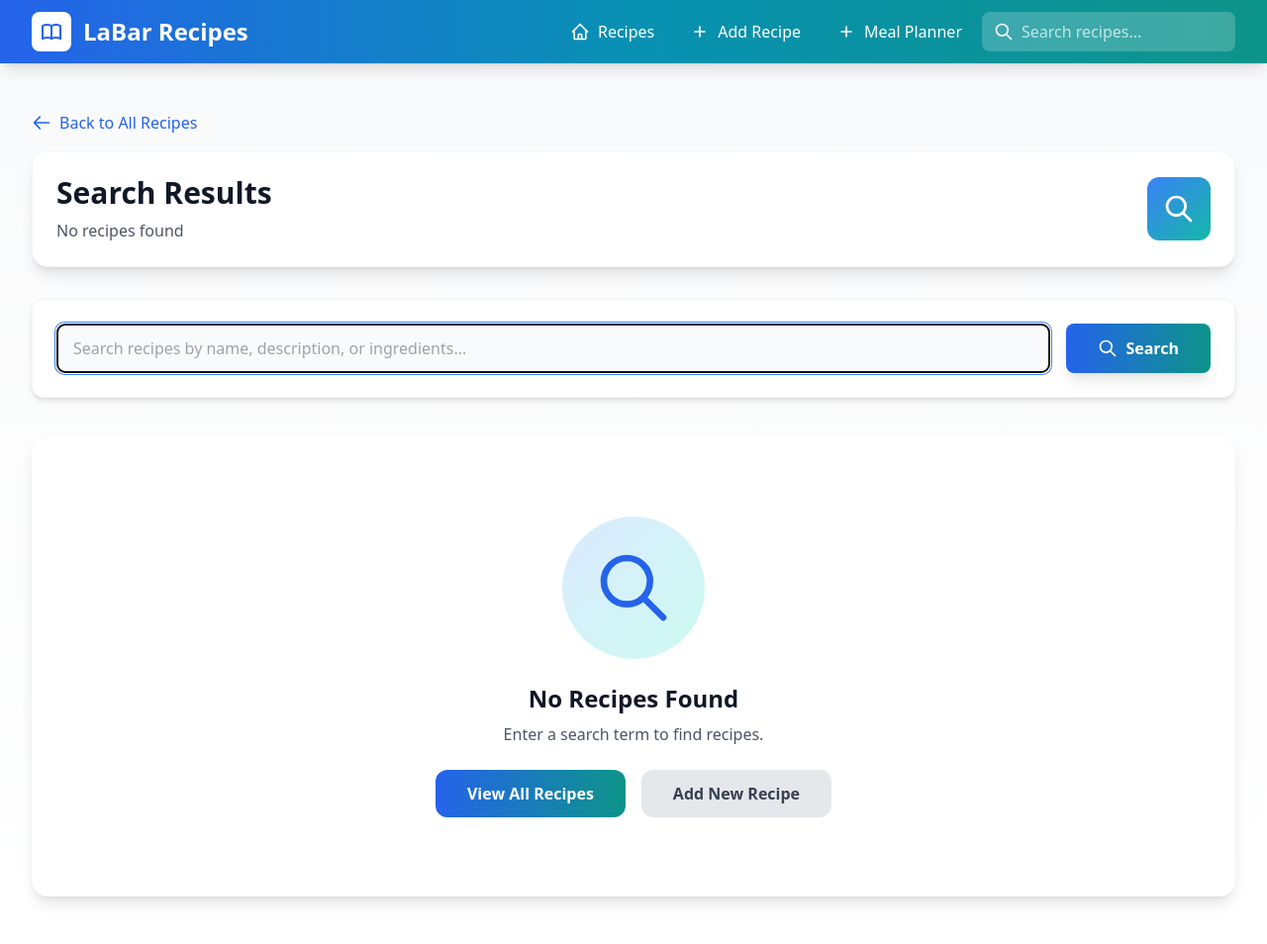
After one commit to DevLaBario/food-application, a Django app: page /food_application/search/ in a window 1280 px wide. The commit adds this page. Shown: the whole page at 99% size. Run offline with Django 5.2, Linux system fonts and the light colour scheme; some libraries are stand-ins or nearby versions.

Commit message:
Impleneted working search bar functionaltiy and the search results page

```diff
--- a/food_application/static/food_application/output.css
+++ b/food_application/static/food_application/output.css
@@ -1342,6 +1342,10 @@ video {
 
 /* You can add custom component styles here */
 
+.pointer-events-none {
+  pointer-events: none;
+}
+
 .static {
   position: static;
 }
@@ -1362,6 +1366,10 @@ video {
   inset: 0px;
 }
 
+.left-3 {
+  left: 0.75rem;
+}
+
 .left-4 {
   left: 1rem;
 }
@@ -1376,6 +1384,10 @@ video {
 
 .top-0 {
   top: 0px;
+}
+
+.top-2\.5 {
+  top: 0.625rem;
 }
 
 .top-3 {
@@ -1559,6 +1571,10 @@ video {
   width: 1.5rem;
 }
 
+.w-64 {
+  width: 16rem;
+}
+
 .w-8 {
   width: 2rem;
 }
@@ -1583,6 +1599,10 @@ video {
   max-width: 80rem;
 }
 
+.max-w-md {
+  max-width: 28rem;
+}
+
 .max-w-none {
   max-width: none;
 }
@@ -1621,6 +1641,10 @@ video {
 
 .justify-between {
   justify-content: space-between;
+}
+
+.gap-20 {
+  gap: 5rem;
 }
 
 .gap-4 {
@@ -1738,6 +1762,10 @@ video {
   background-color: rgb(255 255 255 / var(--tw-bg-opacity, 1));
 }
 
+.bg-white\/20 {
+  background-color: rgb(255 255 255 / 0.2);
+}
+
 .bg-opacity-95 {
   --tw-bg-opacity: 0.95;
 }
@@ -1925,6 +1953,10 @@ video {
   padding: 0.75rem;
 }
 
+.p-4 {
+  padding: 1rem;
+}
+
 .p-6 {
   padding: 1.5rem;
 }
@@ -1987,6 +2019,10 @@ video {
   padding-bottom: 0.75rem;
 }
 
+.pl-10 {
+  padding-left: 2.5rem;
+}
+
 .pl-8 {
   padding-left: 2rem;
 }
@@ -2151,6 +2187,14 @@ video {
 .text-white {
   --tw-text-opacity: 1;
   color: rgb(255 255 255 / var(--tw-text-opacity, 1));
+}
+
+.placeholder-white\/70::-moz-placeholder {
+  color: rgb(255 255 255 / 0.7);
+}
+
+.placeholder-white\/70::placeholder {
+  color: rgb(255 255 255 / 0.7);
 }
 
 .opacity-0 {
@@ -2173,6 +2217,15 @@ video {
   --tw-shadow: 0 4px 6px -1px rgb(0 0 0 / 0.1), 0 2px 4px -2px rgb(0 0 0 / 0.1);
   --tw-shadow-colored: 0 4px 6px -1px var(--tw-shadow-color), 0 2px 4px -2px var(--tw-shadow-color);
   box-shadow: var(--tw-ring-offset-shadow, 0 0 #0000), var(--tw-ring-shadow, 0 0 #0000), var(--tw-shadow);
+}
+
+.outline-none {
+  outline: 2px solid transparent;
+  outline-offset: 2px;
+}
+
+.filter {
+  filter: var(--tw-blur) var(--tw-brightness) var(--tw-contrast) var(--tw-grayscale) var(--tw-hue-rotate) var(--tw-invert) var(--tw-saturate) var(--tw-sepia) var(--tw-drop-shadow);
 }
 
 .backdrop-blur-sm {
@@ -2345,6 +2398,26 @@ video {
   border-color: transparent;
 }
 
+.focus\:bg-white:focus {
+  --tw-bg-opacity: 1;
+  background-color: rgb(255 255 255 / var(--tw-bg-opacity, 1));
+}
+
+.focus\:text-gray-900:focus {
+  --tw-text-opacity: 1;
+  color: rgb(17 24 39 / var(--tw-text-opacity, 1));
+}
+
+.focus\:placeholder-gray-400:focus::-moz-placeholder {
+  --tw-placeholder-opacity: 1;
+  color: rgb(156 163 175 / var(--tw-placeholder-opacity, 1));
+}
+
+.focus\:placeholder-gray-400:focus::placeholder {
+  --tw-placeholder-opacity: 1;
+  color: rgb(156 163 175 / var(--tw-placeholder-opacity, 1));
+}
+
 .focus\:ring-2:focus {
   --tw-ring-offset-shadow: var(--tw-ring-inset) 0 0 0 var(--tw-ring-offset-width) var(--tw-ring-offset-color);
   --tw-ring-shadow: var(--tw-ring-inset) 0 0 0 calc(2px + var(--tw-ring-offset-width)) var(--tw-ring-color);
@@ -2361,6 +2434,10 @@ video {
   --tw-ring-color: rgb(34 197 94 / var(--tw-ring-opacity, 1));
 }
 
+.focus\:ring-white\/50:focus {
+  --tw-ring-color: rgb(255 255 255 / 0.5);
+}
+
 .group\/btn:hover .group-hover\/btn\:translate-x-1 {
   --tw-translate-x: 0.25rem;
   transform: translate(var(--tw-translate-x), var(--tw-translate-y)) rotate(var(--tw-rotate)) skewX(var(--tw-skew-x)) skewY(var(--tw-skew-y)) scaleX(var(--tw-scale-x)) scaleY(var(--tw-scale-y));
--- a/food_application/templates/food_application/navbar.html
+++ b/food_application/templates/food_application/navbar.html
@@ -12,7 +12,7 @@
                         </svg>
                     </div>
                     <span class="font-bold text-2xl text-white group-hover:text-cyan-100 transition-colors duration-200">
-                        LaBar Recipe Catalog
+                        LaBar Recipes
                     </span>
                 </a>
             </div>
@@ -37,12 +37,27 @@
                     Add Recipe
                 </a>
 
-                <!-- Search Button (Optional) -->
-                <button class="ml-4 p-2 rounded-lg text-white hover:bg-white/20 transition-all duration-200 group">
-                    <svg class="w-5 h-5 group-hover:scale-110 transition-transform duration-200" fill="none" stroke="currentColor" viewBox="0 0 24 24">
-                        <path stroke-linecap="round" stroke-linejoin="round" stroke-width="2" d="M21 21l-6-6m2-5a7 7 0 11-14 0 7 7 0 0114 0z"/>
+                <!-- Create Weekly Meal Plan Link -->
+                <a href="{% url 'food_application:create_item' %}"
+                   class="px-4 py-2 rounded-lg text-white font-medium hover:bg-white/20 transition-all duration-200 flex items-center group">
+                    <svg class="w-5 h-5 mr-2 group-hover:rotate-90 transition-transform duration-200" fill="none" stroke="currentColor" viewBox="0 0 24 24">
+                        <path stroke-linecap="round" stroke-linejoin="round" stroke-width="2" d="M12 6v6m0 0v6m0-6h6m-6 0H6"/>
                     </svg>
-                </button>
+                    Meal Planner
+                </a>
+
+                <!-- Search Form -->
+                <form method="GET" action="{% url 'food_application:search' %}" class="ml-4 flex items-center">
+                    <div class="relative">
+                        <input type="text"
+                               name="q"
+                               placeholder="Search recipes..."
+                               class="pl-10 pr-4 py-2 w-64 rounded-lg bg-white/20 text-white placeholder-white/70 focus:bg-white focus:text-gray-900 focus:placeholder-gray-400 transition-all duration-200 focus:ring-2 focus:ring-white/50 outline-none">
+                        <svg class="absolute left-3 top-2.5 w-5 h-5 text-white pointer-events-none" fill="none" stroke="currentColor" viewBox="0 0 24 24">
+                            <path stroke-linecap="round" stroke-linejoin="round" stroke-width="2" d="M21 21l-6-6m2-5a7 7 0 11-14 0 7 7 0 0114 0z"/>
+                        </svg>
+                    </div>
+                </form>
             </div>
 
             <!-- Mobile Menu Button -->
--- /dev/null
+++ b/food_application/templates/food_application/search_results.html
@@ -0,0 +1,142 @@
+{% extends 'food_application/base.html' %}
+
+{% block body %}
+<div class="min-h-screen bg-gradient-to-b from-gray-50 to-white py-12 px-4 sm:px-6 lg:px-8">
+    <div class="max-w-7xl mx-auto">
+
+        <!-- Search Header -->
+        <div class="mb-8">
+            <a href="{% url 'food_application:index' %}"
+               class="inline-flex items-center text-blue-600 hover:text-blue-800 font-medium mb-4 transition-colors duration-200 group">
+                <svg class="w-5 h-5 mr-2 transform group-hover:-translate-x-1 transition-transform duration-200" fill="none" stroke="currentColor" viewBox="0 0 24 24">
+                    <path stroke-linecap="round" stroke-linejoin="round" stroke-width="2" d="M10 19l-7-7m0 0l7-7m-7 7h18"/>
+                </svg>
+                Back to All Recipes
+            </a>
+
+            <div class="bg-white rounded-2xl shadow-lg p-6 border border-gray-100">
+                <div class="flex items-center justify-between">
+                    <div>
+                        <h1 class="text-3xl font-bold text-gray-900 mb-2">
+                            Search Results
+                            {% if query %}
+                                <span class="text-transparent bg-clip-text bg-gradient-to-r from-blue-600 to-teal-600">
+                                    for "{{ query }}"
+                                </span>
+                            {% endif %}
+                        </h1>
+                        <p class="text-gray-600">
+                            {% if result_count > 0 %}
+                                Found <span class="font-semibold text-blue-600">{{ result_count }}</span>
+                                recipe{{ result_count|pluralize }}
+                            {% else %}
+                                No recipes found
+                            {% endif %}
+                        </p>
+                    </div>
+                    <div class="bg-gradient-to-br from-blue-500 to-teal-500 rounded-xl p-4">
+                        <svg class="w-8 h-8 text-white" fill="none" stroke="currentColor" viewBox="0 0 24 24">
+                            <path stroke-linecap="round" stroke-linejoin="round" stroke-width="2" d="M21 21l-6-6m2-5a7 7 0 11-14 0 7 7 0 0114 0z"/>
+                        </svg>
+                    </div>
+                </div>
+            </div>
+        </div>
+
+        <!-- Search Form -->
+        <div class="mb-10 bg-white rounded-xl shadow-md p-6 border border-gray-100">
+            <form method="GET" action="{% url 'food_application:search' %}" class="flex gap-4">
+                <div class="flex-1">
+                    <input type="text"
+                           name="q"
+                           value="{{ query }}"
+                           placeholder="Search recipes by name, description, or ingredients..."
+                           class="w-full px-4 py-3 border border-gray-300 rounded-lg focus:ring-2 focus:ring-blue-500 focus:border-transparent transition duration-200 bg-gray-50 hover:bg-white"
+                           autofocus>
+                </div>
+                <button type="submit"
+                        class="bg-gradient-to-r from-blue-600 to-teal-600 hover:from-blue-700 hover:to-teal-700 text-white font-semibold px-8 py-3 rounded-lg shadow-lg hover:shadow-xl transition-all duration-200 transform hover:-translate-y-0.5 flex items-center">
+                    <svg class="w-5 h-5 mr-2" fill="none" stroke="currentColor" viewBox="0 0 24 24">
+                        <path stroke-linecap="round" stroke-linejoin="round" stroke-width="2" d="M21 21l-6-6m2-5a7 7 0 11-14 0 7 7 0 0114 0z"/>
+                    </svg>
+                    Search
+                </button>
+            </form>
+        </div>
+
+        <!-- Results Grid -->
+        {% if result_count > 0 %}
+            <div class="grid grid-cols-1 md:grid-cols-2 lg:grid-cols-3 gap-8">
+                {% for item in results %}
+                    <!-- Individual Recipe Card -->
+                    <div class="group bg-white rounded-2xl shadow-lg hover:shadow-2xl transition-all duration-300 overflow-hidden flex flex-col transform hover:-translate-y-2 border border-gray-100">
+                        <!-- Image Container -->
+                        <div class="relative h-56 w-full overflow-hidden bg-gradient-to-br from-gray-100 to-gray-200">
+                            <img src="{{ item.item_image }}"
+                                 alt="{{ item.item_name }}"
+                                 class="w-full h-full object-cover group-hover:scale-110 transition-transform duration-500">
+                            <!-- Gradient Overlay on Hover -->
+                            <div class="absolute inset-0 bg-gradient-to-t from-black/60 via-transparent to-transparent opacity-0 group-hover:opacity-100 transition-opacity duration-300"></div>
+                            <!-- Price Badge -->
+                            <div class="absolute top-4 right-4 bg-white rounded-full px-4 py-2 shadow-lg backdrop-blur-sm bg-opacity-95 transform transition-transform duration-300 group-hover:scale-110">
+                                <span class="text-xl font-bold text-green-600">${{ item.item_price }}</span>
+                            </div>
+                        </div>
+
+                        <!-- Card Content -->
+                        <div class="p-6 flex-grow flex flex-col">
+                            <!-- Item Name -->
+                            <h2 class="font-bold text-2xl text-gray-900 mb-3 group-hover:text-blue-600 transition-colors duration-200">
+                                {{ item.item_name }}
+                            </h2>
+
+                            <!-- Description -->
+                            <p class="text-gray-600 mb-4 flex-grow leading-relaxed">
+                                {{ item.item_description|truncatechars:120 }}
+                            </p>
+
+                            <!-- Footer with Button -->
+                            <div class="pt-4 border-t border-gray-100">
+                                <a href="{% url 'food_application:detail' item.id %}"
+                                   class="flex items-center justify-center w-full bg-gradient-to-r from-blue-600 to-teal-600 hover:from-blue-700 hover:to-teal-700 text-white font-semibold py-3 px-6 rounded-xl transition-all duration-200 transform hover:shadow-lg group/btn">
+                                    View Full Recipe
+                                    <svg class="w-5 h-5 ml-2 group-hover/btn:translate-x-1 transition-transform duration-200" fill="none" stroke="currentColor" viewBox="0 0 24 24">
+                                        <path stroke-linecap="round" stroke-linejoin="round" stroke-width="2" d="M13 7l5 5m0 0l-5 5m5-5H6"/>
+                                    </svg>
+                                </a>
+                            </div>
+                        </div>
+                    </div>
+                {% endfor %}
+            </div>
+        {% else %}
+            <!-- No Results State -->
+            <div class="flex flex-col items-center justify-center py-20 bg-white rounded-2xl shadow-lg">
+                <div class="bg-gradient-to-br from-blue-100 to-teal-100 rounded-full p-8 mb-6">
+                    <svg class="w-20 h-20 text-blue-600" fill="none" stroke="currentColor" viewBox="0 0 24 24">
+                        <path stroke-linecap="round" stroke-linejoin="round" stroke-width="2" d="M21 21l-6-6m2-5a7 7 0 11-14 0 7 7 0 0114 0z"/>
+                    </svg>
+                </div>
+                <h3 class="text-2xl font-bold text-gray-900 mb-2">No Recipes Found</h3>
+                <p class="text-gray-600 mb-6 text-center max-w-md">
+                    {% if query %}
+                        We couldn't find any recipes matching "{{ query }}". Try searching with different keywords.
+                    {% else %}
+                        Enter a search term to find recipes.
+                    {% endif %}
+                </p>
+                <div class="flex gap-4">
+                    <a href="{% url 'food_application:index' %}"
+                       class="bg-gradient-to-r from-blue-600 to-teal-600 text-white font-semibold px-8 py-3 rounded-xl hover:shadow-lg transition-all duration-200">
+                        View All Recipes
+                    </a>
+                    <a href="{% url 'food_application:create_item' %}"
+                       class="bg-gray-200 hover:bg-gray-300 text-gray-700 font-semibold px-8 py-3 rounded-xl transition-all duration-200">
+                        Add New Recipe
+                    </a>
+                </div>
+            </div>
+        {% endif %}
+    </div>
+</div>
+{% endblock %}
--- a/food_application/urls.py
+++ b/food_application/urls.py
@@ -6,6 +6,7 @@ app_name = "food_application"
 
 urlpatterns = [
     path("", views.index, name="index"),
+    path("search/", views.search, name="search"),  # New search URL
     path("item/", views.Item, name="item"),
     path("<int:id>/", views.detail, name="detail"),
     path("add/", views.create_item, name="create_item"),
--- a/food_application/views.py
+++ b/food_application/views.py
@@ -1,5 +1,6 @@
 from django.shortcuts import render, redirect
 from django.http import HttpResponse
+from django.db.models import Q  # Import Q for complex queries
 from .models import Item
 from .forms import ItemForm
 
@@ -9,6 +10,36 @@ def index(request):
     item_list = Item.objects.all()
     context = {"item_list": item_list}
     return render(request, "food_application/index.html", context)
+
+
+def search(request):
+    """
+    Search view that handles recipe searches.
+
+    How it works:
+    1. Gets the 'q' parameter from the URL (e.g., ?q=pizza)
+    2. Uses Django's Q objects to search multiple fields at once
+    3. The 'icontains' lookup performs case-insensitive partial matching
+    4. Returns matching results to the search_results template
+    """
+    query = request.GET.get(
+        "q", ""
+    )  # Get search term from URL, default to empty string
+
+    if query:
+        # Q objects allow complex database queries with OR conditions
+        # icontains = case-insensitive contains
+        # __icontains looks for the query anywhere in the field
+        results = Item.objects.filter(
+            Q(item_name__icontains=query)  # Search in recipe name
+            | Q(item_description__icontains=query)  # Search in description
+            | Q(item_recipe__icontains=query)  # Search in full recipe
+        ).distinct()  # Remove duplicates if a recipe matches multiple fields
+    else:
+        results = Item.objects.none()  # Empty queryset if no search term
+
+    context = {"results": results, "query": query, "result_count": results.count()}
+    return render(request, "food_application/search_results.html", context)
 
 
 def detail(request, id):
```
Also changed, not shown: food_application/templates/food_application/index.html (+19 -8 lines).
